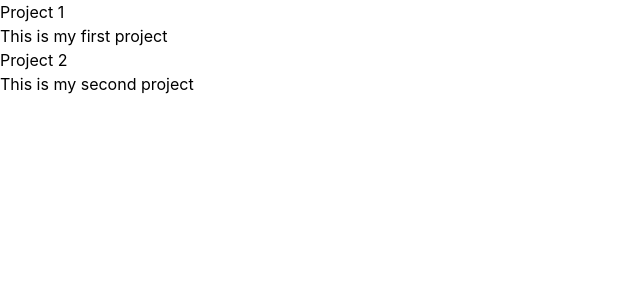
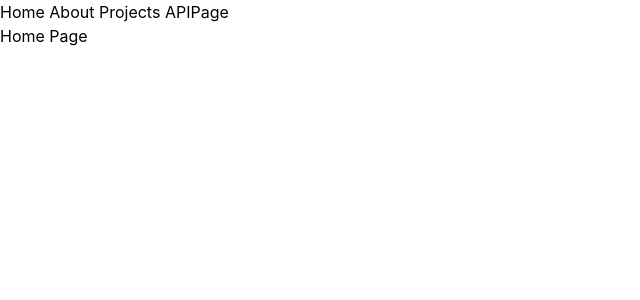
Before and after one commit to mankhot05/portfolio, a React (Vite) app in the folder client/: page / in a window 1280 px wide. Shown: the top 300 px of the page, without its empty margins (0-640 px from the left). Built offline with nearby package versions, Linux system fonts and the light colour scheme.

Commit message:
added react router and navbar with client-side navigation

```diff
--- a/client/package.json
+++ b/client/package.json
@@ -11,7 +11,8 @@
   },
   "dependencies": {
     "react": "^19.2.0",
-    "react-dom": "^19.2.0"
+    "react-dom": "^19.2.0",
+    "react-router-dom": "^7.13.0"
   },
   "devDependencies": {
     "@eslint/js": "^9.39.1",
--- a/client/src/App.tsx
+++ b/client/src/App.tsx
@@ -1,30 +1,22 @@
-
-interface Project {
-  title: string
-  description: string
-}
-
-function ProjectCard(props: Project) {
-  return <div>
-    <h2>
-      {props.title}
-    </h2>
-    <p>
-      {props.description}
-    </p>
-  </div>
-}
+import { BrowserRouter, Routes, Route } from "react-router-dom"
+import Home from "./pages/Home"
+import About from "./pages/About"
+import Projects from "./pages/Projects"
+import ApiPage from "./pages/ApiPage"
+import Nav from "./components/Navbar"
 
 function App() {
-  const projects = [
-    { title: "Project 1", description: "This is my first project"},
-    { title: "Project 2", description: "This is my second project"}
-  ]
-  return <div>
-    {projects.map((project) => (
-        <ProjectCard title={project.title} description={project.description} key={project.title} />
-    ))}
-</div>
+  return (
+    <BrowserRouter>
+      <Nav />
+      <Routes>
+        <Route path="/" element={<Home />} />
+        <Route path="/about" element={<About />} />
+        <Route path="/projects" element={<Projects />} />
+        <Route path="/api" element={<ApiPage />} />
+      </Routes>
+    </BrowserRouter>
+  )
 }
 
 export default App
--- /dev/null
+++ b/client/src/components/Navbar.tsx
@@ -0,0 +1,14 @@
+import { Link } from "react-router-dom";
+
+function Nav() {
+    return (
+        <nav>
+            <Link to="/">Home </Link>
+            <Link to="/about"> About </Link>
+            <Link to="/projects"> Projects </Link>
+            <Link to="/api"> APIPage </Link>
+        </nav>
+    )
+}
+
+export default Nav
--- /dev/null
+++ b/client/src/pages/About.tsx
@@ -0,0 +1,6 @@
+function About() {
+    return <div>
+        About Page
+    </div>
+}
+export default About
--- /dev/null
+++ b/client/src/pages/ApiPage.tsx
@@ -0,0 +1,6 @@
+function APIPage() {
+    return <div>
+        API Page
+    </div>
+}
+export default APIPage
--- /dev/null
+++ b/client/src/pages/Home.tsx
@@ -0,0 +1,6 @@
+function Home() {
+    return <div>
+        Home Page
+    </div>
+}
+export default Home
--- /dev/null
+++ b/client/src/pages/Projects.tsx
@@ -0,0 +1,6 @@
+function Projects() {
+    return <div>
+        Projects Page
+    </div>
+}
+export default Projects
```
Also changed, not shown: 1 other file (tests, documents, lock files or other folders).
